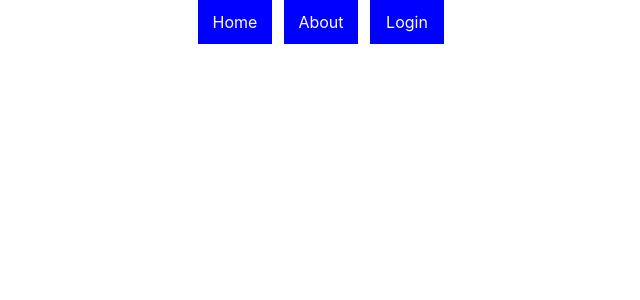
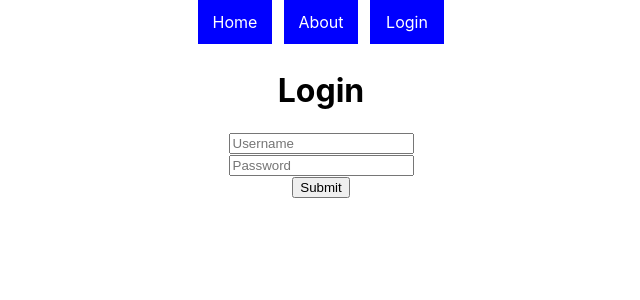
Before and after one commit to 23po/artistic-markets, a React (Create React App) app in the folder my-app/: page /Login in a window 1280 px wide. Before the commit this address had no page. Shown: the top 300 px of the page, without its empty margins (319-959 px from the left). Built offline with nearby package versions, Linux system fonts and the light colour scheme.

Commit message:
reverted to landing page as home page

```diff
--- a/my-app/src/App.css
+++ b/my-app/src/App.css
@@ -36,3 +36,7 @@
     transform: rotate(360deg);
   }
 }
+
+.wrapper {
+  padding: 20px;
+}
--- a/my-app/src/components/App.js
+++ b/my-app/src/components/App.js
@@ -15,9 +15,9 @@ function App() {
     <div className="App">
       <NavBar/>
       <Routes>
-        <Route path="/" element = {<Login/>}>
+        <Route path="/" element = {<LandingPage/>}>
         </Route>
-        <Route path="/LandingPage" element = {<LandingPage/>}>
+        <Route path="/Login" element = {<Login/>}>
         </Route>
         <Route path="/About" element = {<About/>}>
         </Route>
```
Also changed, not shown: my-app/src/components/Login.js (+6 -1 lines).
